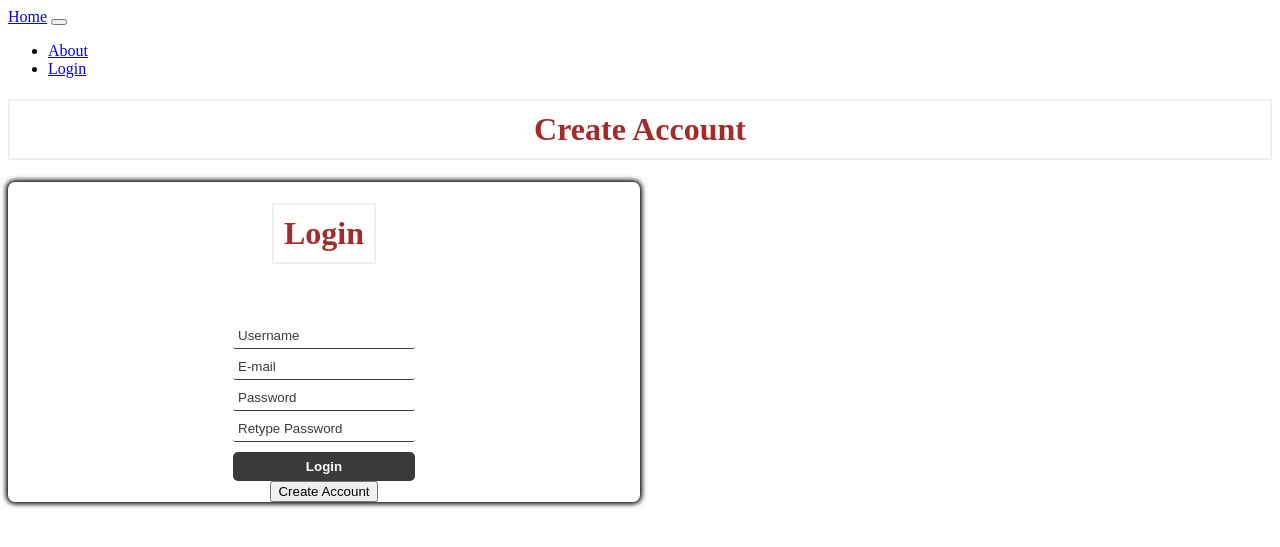
After one commit to tannerGL/ChessMate, a Flask app: page /create_account in a window 1280 px wide. The commit adds this page. Shown: the top 547 px of the page. Run offline with Flask 2, Linux system fonts and the light colour scheme; some libraries are stand-ins or nearby versions.

Commit message:
starting login page and create account page ; added route for stockfish move interpretation query

```diff
--- a/App/app.py
+++ b/App/app.py
@@ -5,6 +5,7 @@
 import sqlite3
 from flask import Flask, render_template, request, url_for, flash, redirect
 from werkzeug.exceptions import abort
+from stockfish import Stockfish
 
 app = Flask(__name__)
 app.config['SECRET_KEY'] = 'tbuhquw98kd7hda0kdk2hbtrq2j4k3l2p1h5th9q'
@@ -30,14 +31,40 @@ def index():
     conn.close()
     return render_template('index.html', posts=posts)
 
+@app.route('/create_account')
+def create_account():
+    return render_template('create_account.html')
+
+@app.route('/login')
+def login():
+    args = request.args
+    user = args.get('username')
+    password = args.get('password')
+
+
+    if None not in (user, password):
+        return render_template('index.html')
+
+    return render_template('login.html')
+
+
+
 @app.route('/game')
 def game():
     return render_template('game.html')
 
-@app.route('/<int:post_id>')
-def post(post_id):
-    post = get_post(post_id)
-    return render_template('post.html', post=post)
+@app.route('/move/<current_fen>/<move>')
+def stockfish_query_move(current_fen, move):
+    stockfish_engine = Stockfish()
+
+    fen, status = stockfish_engine.check_move_and_get_fen(current_fen, move)
+
+    if status > 0:
+        score_or_bad_move = stockfish_engine.analyse_position()
+    else:
+        score_or_bad_move = "ILLEGAL OR INVALID MOVE"
+
+    return (fen, score_or_bad_move)
 
 @app.route('/create', methods=('GET', 'POST'))
 def create():
--- /dev/null
+++ b/App/js_source/chessmate.js
@@ -0,0 +1,6 @@
+/*
+
+Chess Mate 2022
+@author Tanner Lindsay
+
+*/
--- /dev/null
+++ b/App/js_source/login.js
@@ -0,0 +1,16 @@
+const loginForm = document.getElementById("login-form");
+const loginButton = document.getElementById("login-form-submit");
+const loginErrorMsg = document.getElementById("login-error-msg");
+
+loginButton.addEventListener("click", (e) => {
+    e.preventDefault();
+    const username = loginForm.username.value;
+    const password = loginForm.password.value;
+
+    if (username === "user" && password === "web_dev") {
+        alert("You have successfully logged in.");
+        location.reload();
+    } else {
+        loginErrorMsg.style.opacity = 1;
+    }
+})
--- a/App/static/css/style.css
+++ b/App/static/css/style.css
@@ -4,6 +4,74 @@ h1 {
     text-align: center;
     padding: 10px;
 }
+
+#main-holder {
+    width: 50%;
+    height: 70%;
+    display: grid;
+    justify-items: center;
+    align-items: center;
+    background-color: white;
+    border-radius: 7px;
+    box-shadow: 0px 0px 5px 2px black;
+  }
+
+  #login-error-msg-holder {
+    width: 100%;
+    height: 100%;
+    display: grid;
+    justify-items: center;
+    align-items: center;
+  }
+
+  #login-error-msg {
+    width: 23%;
+    text-align: center;
+    margin: 0;
+    padding: 5px;
+    font-size: 12px;
+    font-weight: bold;
+    color: #8a0000;
+    border: 1px solid #8a0000;
+    background-color: #e58f8f;
+    opacity: 0;
+  }
+
+  #error-msg-second-line {
+    display: block;
+  }
+
+  #login-form {
+    align-self: flex-start;
+    display: grid;
+    justify-items: center;
+    align-items: center;
+  }
+
+  .login-form-field::placeholder {
+    color: #3a3a3a;
+  }
+
+  .login-form-field {
+    border: none;
+    border-bottom: 1px solid #3a3a3a;
+    margin-bottom: 10px;
+    border-radius: 3px;
+    outline: none;
+    padding: 0px 0px 5px 5px;
+  }
+
+  #login-form-submit {
+    width: 100%;
+    padding: 7px;
+    border: none;
+    border-radius: 5px;
+    color: white;
+    font-weight: bold;
+    background-color: #3a3a3a;
+    cursor: pointer;
+    outline: none;
+  }
 
 .board {
     float: left;
--- a/App/templates/base.html
+++ b/App/templates/base.html
@@ -8,7 +8,7 @@
     <!-- Bootstrap CSS -->
     <!-- <link rel="stylesheet" href="https://stackpath.bootstrapcdn.com/bootstrap/4.3.1/css/bootstrap.min.css" integrity="sha384-ggOyR0iXCbMQv3Xipma34MD+dH/1fQ784/j6cY/iJTQUOhcWr7x9JvoRxT2MZw1T" crossorigin="anonymous">!-->
     <link rel="stylesheet" href="../static/css/style.css">
-
+    {% block head %} {% endblock %}
     <title>{% block title %} {% endblock %}</title>
   </head>
   <body>
@@ -23,7 +23,7 @@
                 <a class="nav-link" href="#">About</a>
             </li>
             <li class="nav-item">
-                <a class="nav-link" href="{{url_for('create')}}">New Post</a>
+                <a class="nav-link" href="{{url_for('login')}}">Login</a>
             </li>
             </ul>
         </div>
--- /dev/null
+++ b/App/templates/create_account.html
@@ -0,0 +1,27 @@
+{% extends 'base.html' %}
+
+{% block head %}
+<script src="../js_source/login.js"></script>
+{% endblock %}
+
+{% block content %}
+    <h1>{% block title %} Create Account {% endblock %}</h1>
+    <main id="main-holder">
+    <h1 id="login-header">Login</h1>
+
+    <div id="login-error-msg-holder">
+      <p id="login-error-msg">Invalid username <span id="error-msg-second-line">and/or password</span></p>
+    </div>
+
+    <form id="login-form">
+      <input type="text" name="username" id="username-field" class="login-form-field" placeholder="Username">
+      <input type="email" name="email" id="email-field" class="login-form-field" placeholder="E-mail">
+      <input type="password" name="password" id="password-field" class="login-form-field" placeholder="Password">
+      <input type="password" name="retype_password" id="password_field" class="login-form-field" placeholder="Retype Password">
+      <input type="submit" value="Login" id="login-form-submit">
+      <a href="{{ url_for('create_account') }}"><input type="submit" value="Create Account" id="create-account"></a>
+    </form>
+
+  </main>
+
+{% endblock %}
--- a/App/templates/game.html
+++ b/App/templates/game.html
@@ -11,4 +11,5 @@
             <hr>
         {% endfor %}
     </div>
+    <script src="../js_source/chessmate.js"></script>
 {% endblock %}
```
Also changed, not shown: App/stockfish.py (+18 -12 lines), App/templates/index.html (+1 -11 lines), App/templates/login.html (added, +25 -0 lines).
